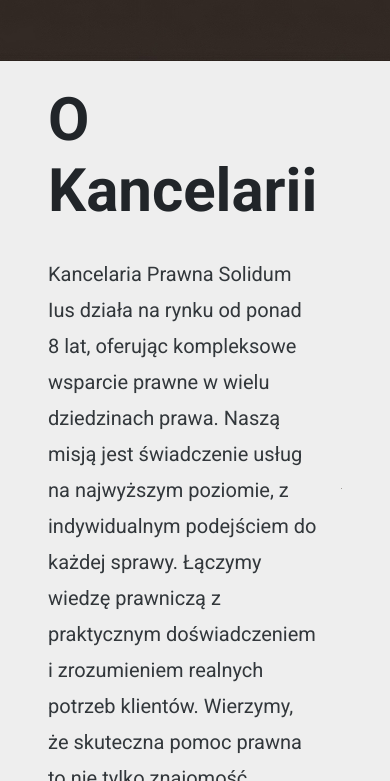
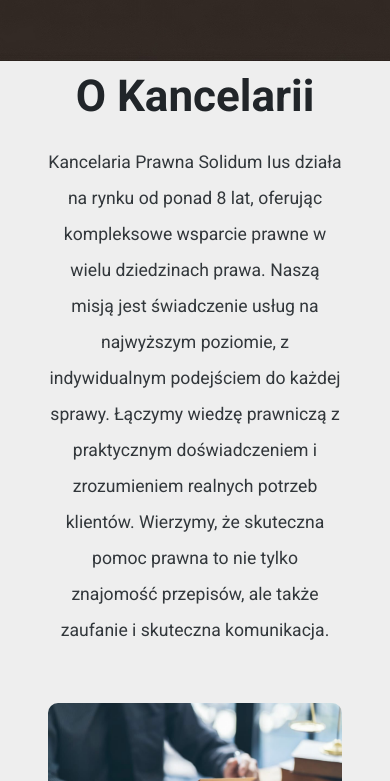
Before and after one commit to Karoleqk/legaltech, a plain HTML site: page index.html in a window 390 px wide. Shown: the part 783-1564 px from the top of the page. Drawn offline with Linux system fonts and the light colour scheme.

Commit message:
small responsive changes

```diff
--- a/styles/section.css
+++ b/styles/section.css
@@ -67,3 +67,30 @@
   grid-column: 1;
   grid-row: 1;
 }
+
+@media screen and (max-width: 1100px) {
+  section.section-content {
+    grid-template-columns: 1fr;
+  }
+
+  section.section-content:nth-child(even) {
+    grid-template-columns: 1fr;
+  }
+
+  section.section-content .text-container {
+    text-align: center !important;
+  }
+
+  section.section-content .text-container .section-text_list {
+    text-align: start;
+    font-size: 1.1rem;
+  }
+
+  section.section-content .text-container .section-header {
+    font-size: 2.75rem;
+  }
+
+  section.section-content .text-container .section-text {
+    font-size: 1.1rem;
+  }
+}
```
